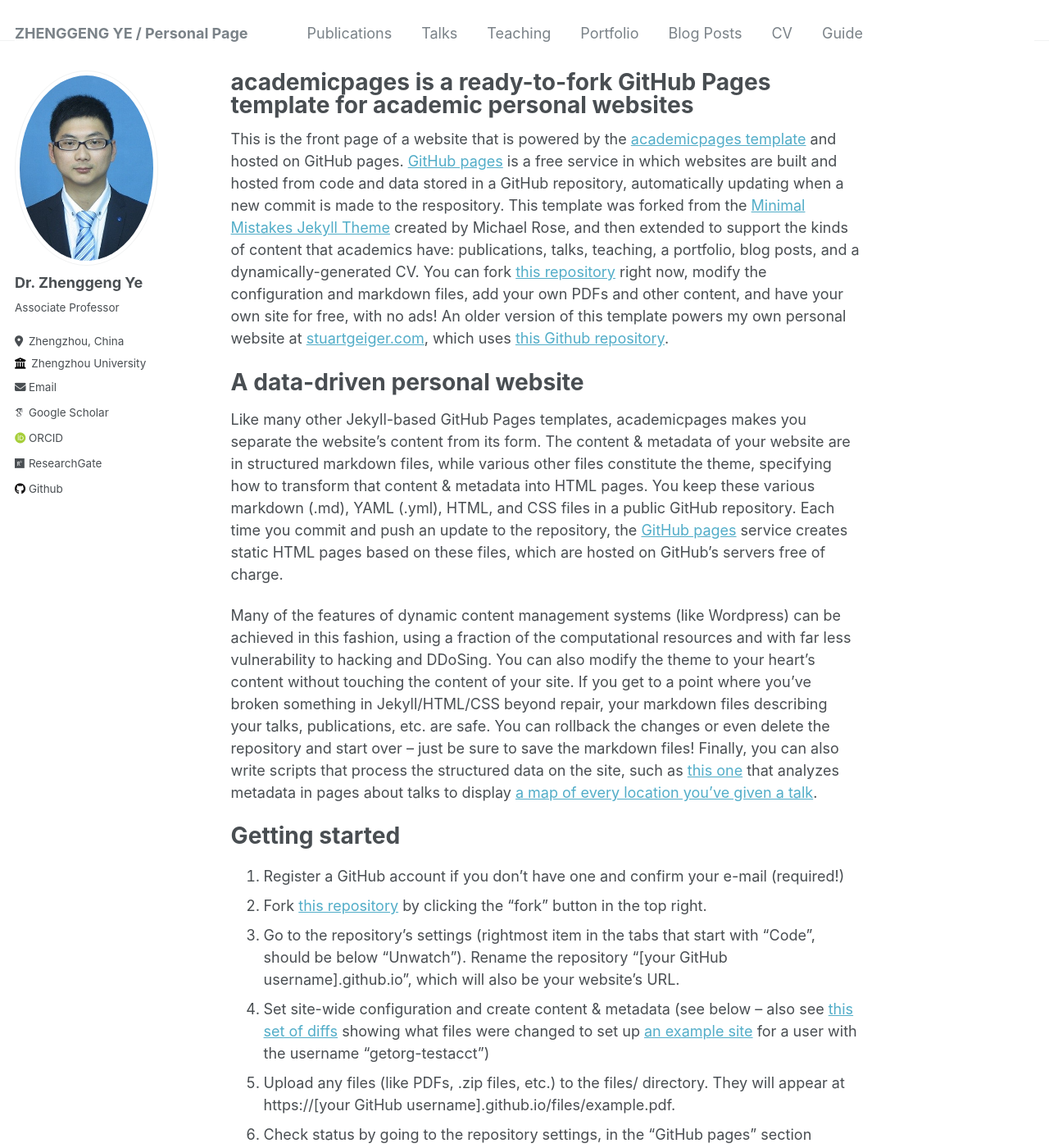
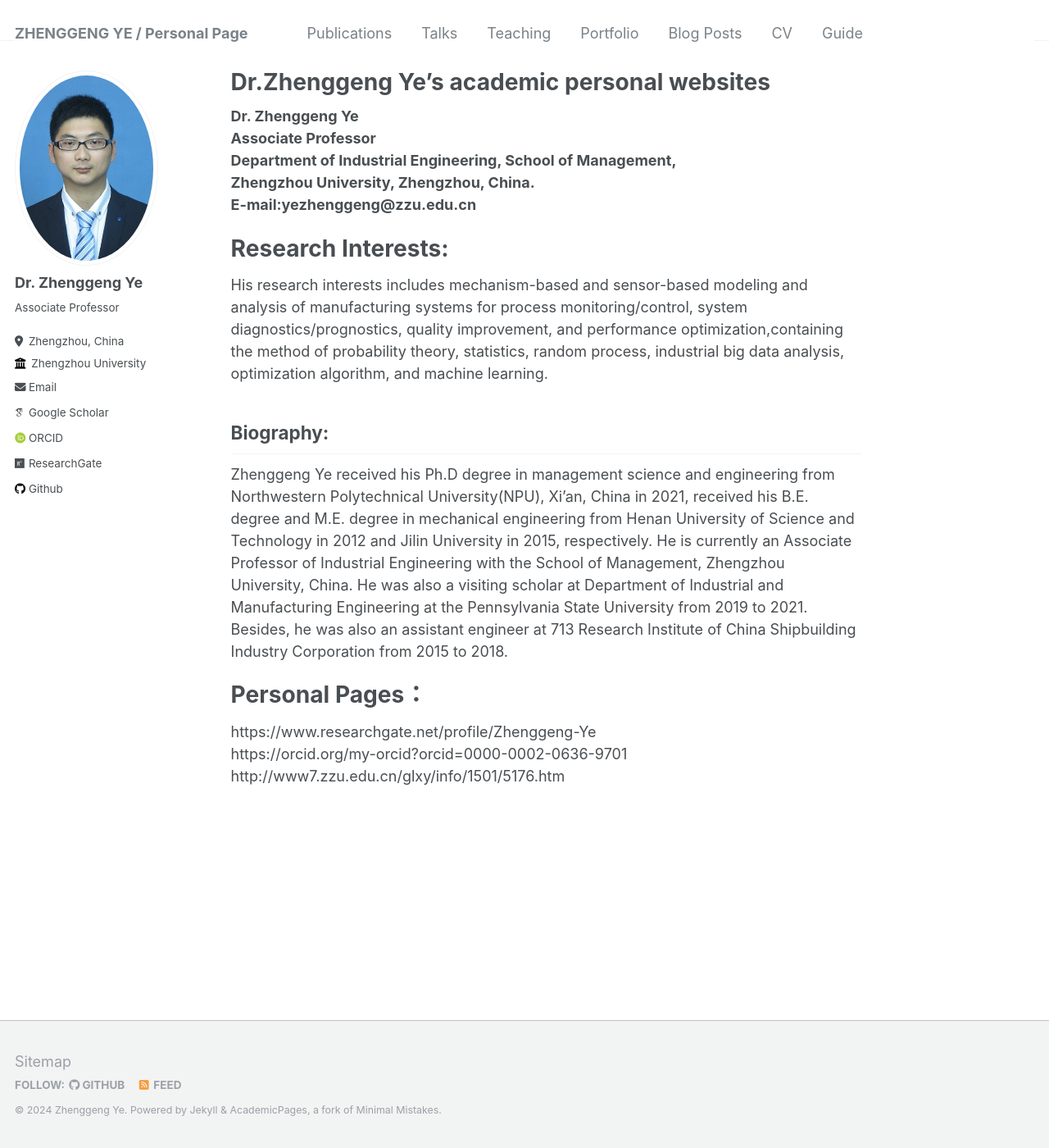
Before and after one commit to yezhenggeng/Page, a Jekyll site: the page built from _pages/about.md, in a window 1280 px wide and 1400 px high. Shown: the whole window at 82% size. Built offline with Jekyll 4.4.1, drawn with Linux system fonts in a browser that asks for light colours; some web fonts are replaced; some of the changed text lies outside the part shown.

Commit message:
Update about.md

```diff
--- a/_pages/about.md
+++ b/_pages/about.md
@@ -1,49 +1,28 @@
 ---
 permalink: /
-title: "academicpages is a ready-to-fork GitHub Pages template for academic personal websites"
+title: "Dr.Zhenggeng Ye's academic personal websites"
 author_profile: true
 redirect_from:
   - /about/
   - /about.html
 ---
 
-This is the front page of a website that is powered by the [academicpages template](https://github.com/academicpages/academicpages.github.io) and hosted on GitHub pages. [GitHub pages](https://pages.github.com) is a free service in which websites are built and hosted from code and data stored in a GitHub repository, automatically updating when a new commit is made to the respository. This template was forked from the [Minimal Mistakes Jekyll Theme](https://mmistakes.github.io/minimal-mistakes/) created by Michael Rose, and then extended to support the kinds of content that academics have: publications, talks, teaching, a portfolio, blog posts, and a dynamically-generated CV. You can fork [this repository](https://github.com/academicpages/academicpages.github.io) right now, modify the configuration and markdown files, add your own PDFs and other content, and have your own site for free, with no ads! An older version of this template powers my own personal website at [stuartgeiger.com](http://stuartgeiger.com), which uses [this Github repository](https://github.com/staeiou/staeiou.github.io).
+**Dr. Zhenggeng Ye** <br>
+**Associate Professor** <br>
+**Department of Industrial Engineering, School of Management,** <br>
+**Zhengzhou University, Zhengzhou, China.** <br>
+**E-mail:yezhenggeng@zzu.edu.cn**
 
-A data-driven personal website
+Research Interests:
 ======
-Like many other Jekyll-based GitHub Pages templates, academicpages makes you separate the website's content from its form. The content & metadata of your website are in structured markdown files, while various other files constitute the theme, specifying how to transform that content & metadata into HTML pages. You keep these various markdown (.md), YAML (.yml), HTML, and CSS files in a public GitHub repository. Each time you commit and push an update to the repository, the [GitHub pages](https://pages.github.com/) service creates static HTML pages based on these files, which are hosted on GitHub's servers free of charge.
+His research interests includes mechanism-based and sensor-based modeling and analysis of manufacturing systems for process monitoring/control, system diagnostics/prognostics, quality improvement, and performance optimization,containing the method of probability theory, statistics, random process, industrial big data analysis, optimization algorithm, and machine learning.
 
-Many of the features of dynamic content management systems (like Wordpress) can be achieved in this fashion, using a fraction of the computational resources and with far less vulnerability to hacking and DDoSing. You can also modify the theme to your heart's content without touching the content of your site. If you get to a point where you've broken something in Jekyll/HTML/CSS beyond repair, your markdown files describing your talks, publications, etc. are safe. You can rollback the changes or even delete the repository and start over -- just be sure to save the markdown files! Finally, you can also write scripts that process the structured data on the site, such as [this one](https://github.com/academicpages/academicpages.github.io/blob/master/talkmap.ipynb) that analyzes metadata in pages about talks to display [a map of every location you've given a talk](https://academicpages.github.io/talkmap.html).
+Biography:
+------
+Zhenggeng Ye received his Ph.D degree in management science and engineering from Northwestern Polytechnical University(NPU), Xi’an, China in 2021, received his B.E. degree and M.E. degree in mechanical engineering from Henan University of Science and Technology in 2012 and Jilin University in 2015, respectively. He is currently an Associate Professor of Industrial Engineering with the School of Management, Zhengzhou University, China. He was also a visiting scholar at Department of Industrial and Manufacturing Engineering at the Pennsylvania State University from 2019 to 2021. Besides, he was also an assistant engineer at 713 Research Institute of China Shipbuilding Industry Corporation from 2015 to 2018.
 
-Getting started
-======
-1. Register a GitHub account if you don't have one and confirm your e-mail (required!)
-1. Fork [this repository](https://github.com/academicpages/academicpages.github.io) by clicking the "fork" button in the top right.
-1. Go to the repository's settings (rightmost item in the tabs that start with "Code", should be below "Unwatch"). Rename the repository "[your GitHub username].github.io", which will also be your website's URL.
-1. Set site-wide configuration and create content & metadata (see below -- also see [this set of diffs](http://archive.is/3TPas) showing what files were changed to set up [an example site](https://getorg-testacct.github.io) for a user with the username "getorg-testacct")
-1. Upload any files (like PDFs, .zip files, etc.) to the files/ directory. They will appear at https://[your GitHub username].github.io/files/example.pdf.
-1. Check status by going to the repository settings, in the "GitHub pages" section
 
-Site-wide configuration
-------
-The main configuration file for the site is in the base directory in [_config.yml](https://github.com/academicpages/academicpages.github.io/blob/master/_config.yml), which defines the content in the sidebars and other site-wide features. You will need to replace the default variables with ones about yourself and your site's github repository. The configuration file for the top menu is in [_data/navigation.yml](https://github.com/academicpages/academicpages.github.io/blob/master/_data/navigation.yml). For example, if you don't have a portfolio or blog posts, you can remove those items from that navigation.yml file to remove them from the header.
-
-Create content & metadata
-------
-For site content, there is one markdown file for each type of content, which are stored in directories like _publications, _talks, _posts, _teaching, or _pages. For example, each talk is a markdown file in the [_talks directory](https://github.com/academicpages/academicpages.github.io/tree/master/_talks). At the top of each markdown file is structured data in YAML about the talk, which the theme will parse to do lots of cool stuff. The same structured data about a talk is used to generate the list of talks on the [Talks page](https://academicpages.github.io/talks), each [individual page](https://academicpages.github.io/talks/2012-03-01-talk-1) for specific talks, the talks section for the [CV page](https://academicpages.github.io/cv), and the [map of places you've given a talk](https://academicpages.github.io/talkmap.html) (if you run this [python file](https://github.com/academicpages/academicpages.github.io/blob/master/talkmap.py) or [Jupyter notebook](https://github.com/academicpages/academicpages.github.io/blob/master/talkmap.ipynb), which creates the HTML for the map based on the contents of the _talks directory).
-
-**Markdown generator**
-
-I have also created [a set of Jupyter notebooks](https://github.com/academicpages/academicpages.github.io/tree/master/markdown_generator
-) that converts a CSV containing structured data about talks or presentations into individual markdown files that will be properly formatted for the academicpages template. The sample CSVs in that directory are the ones I used to create my own personal website at stuartgeiger.com. My usual workflow is that I keep a spreadsheet of my publications and talks, then run the code in these notebooks to generate the markdown files, then commit and push them to the GitHub repository.
-
-How to edit your site's GitHub repository
-------
-Many people use a git client to create files on their local computer and then push them to GitHub's servers. If you are not familiar with git, you can directly edit these configuration and markdown files directly in the github.com interface. Navigate to a file (like [this one](https://github.com/academicpages/academicpages.github.io/blob/master/_talks/2012-03-01-talk-1.md) and click the pencil icon in the top right of the content preview (to the right of the "Raw | Blame | History" buttons). You can delete a file by clicking the trashcan icon to the right of the pencil icon. You can also create new files or upload files by navigating to a directory and clicking the "Create new file" or "Upload files" buttons.
-
-Example: editing a markdown file for a talk
-![Editing a markdown file for a talk](/images/editing-talk.png)
-
-For more info
-------
-More info about configuring academicpages can be found in [the guide](https://academicpages.github.io/markdown/). The [guides for the Minimal Mistakes theme](https://mmistakes.github.io/minimal-mistakes/docs/configuration/) (which this theme was forked from) might also be helpful.
+# Personal Pages：
+https://www.researchgate.net/profile/Zhenggeng-Ye <br>
+https://orcid.org/my-orcid?orcid=0000-0002-0636-9701 <br>
+http://www7.zzu.edu.cn/glxy/info/1501/5176.htm
```
